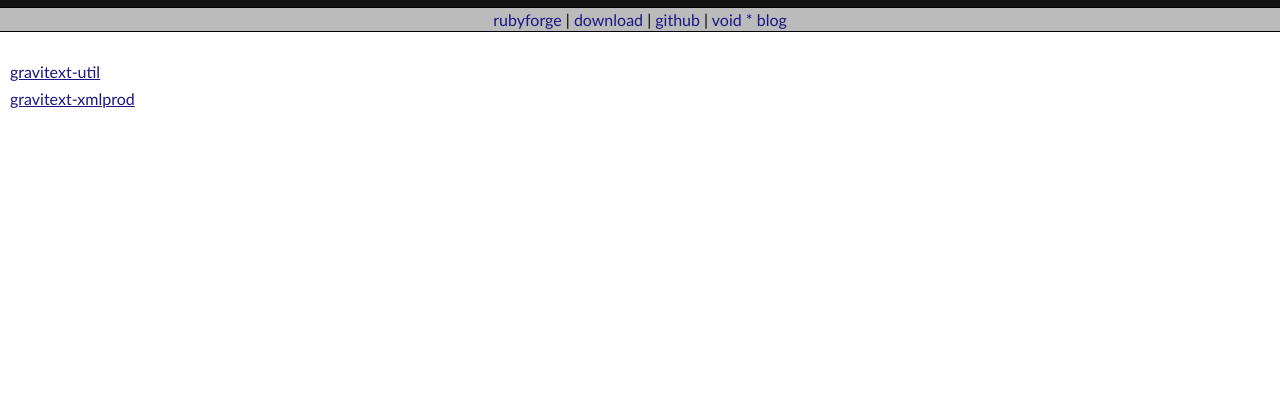
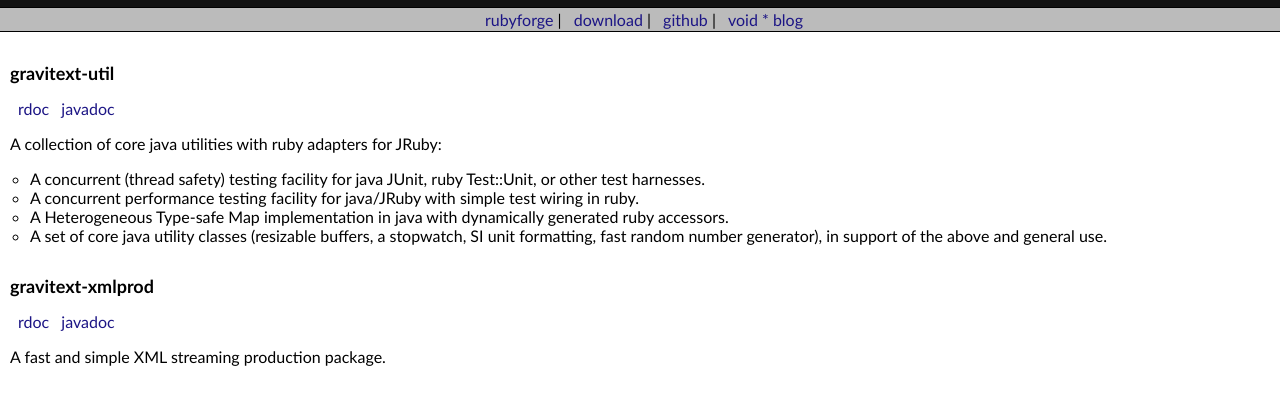
Before and after one commit to dekellum/gravitext, a plain HTML site: page www/index.html in a window 1280 px wide. Shown: the part 42-446 px from the top of the page. Drawn offline with Linux system fonts and the light colour scheme.

Commit message:
Doc improvements (1) (www only)

```diff
--- a/www/index.html
+++ b/www/index.html
@@ -21,8 +21,42 @@
 </div>
 
 <div class="gems">
-<div><a href="gravitext-util/index.html">gravitext-util</a></div>
-<div><a href="gravitext-xmlprod/index.html">gravitext-xmlprod</a></div>
+
+<h2>gravitext-util</h2>
+
+<div>
+ <a href="gravitext-util/">rdoc</a>
+ <a href="http://gravitext.com/oss/gravitext-util/apidocs/index.html">javadoc</a>
+</div>
+
+<p>A collection of core java utilities with ruby adapters for
+JRuby:</p>
+
+<ul>
+<li>A concurrent (thread safety) testing facility for java JUnit, ruby
+Test::Unit, or other test harnesses.</li>
+
+<li>A concurrent performance testing facility for java/JRuby with
+simple test wiring in ruby. </li>
+
+<li>A Heterogeneous Type-safe Map implementation in java with
+dynamically generated ruby accessors.</li>
+
+<li>A set of core java utility classes (resizable buffers, a
+stopwatch, SI unit formatting, fast random number generator), in
+support of the above and general use.</li>
+
+</ul>
+
+<h2>gravitext-xmlprod</h2>
+
+<div>
+ <a href="gravitext-xmlprod/">rdoc</a>
+ <a href="http://gravitext.com/oss/gravitext-xmlprod/apidocs/index.html">javadoc</a>
+</div>
+
+<p>A fast and simple XML streaming production package.</p>
+
 </div>
 
 </div>
--- a/www/style.css
+++ b/www/style.css
@@ -26,7 +26,7 @@ div.gems div { margin: 0.5em 0 }
 p     { text-align: justify }
 ul    { padding-left: 20px; list-style-type: circle }
 ul ul { list-style-type: none }
-ul a  { text-decoration: none }
+a     { text-decoration: none;  padding-left: 0.5em }
 
 pre   { margin: 15px; background: #EEE; padding: 10px;
 		border-style: dashed; border-color: black; border-width: 1px }
```
